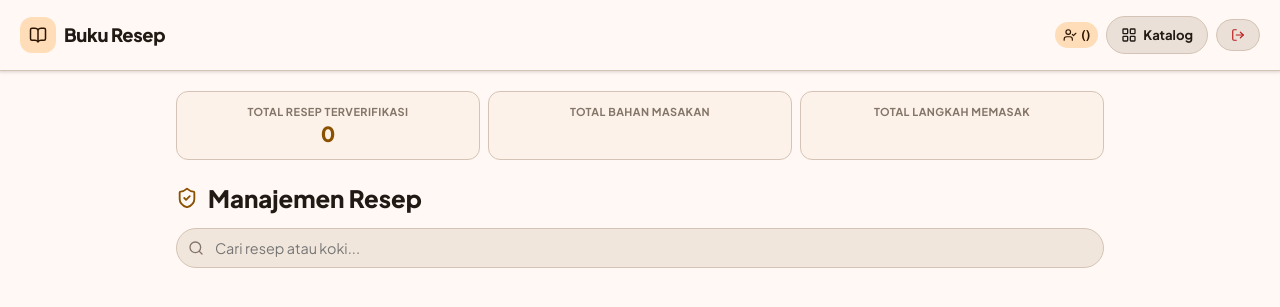
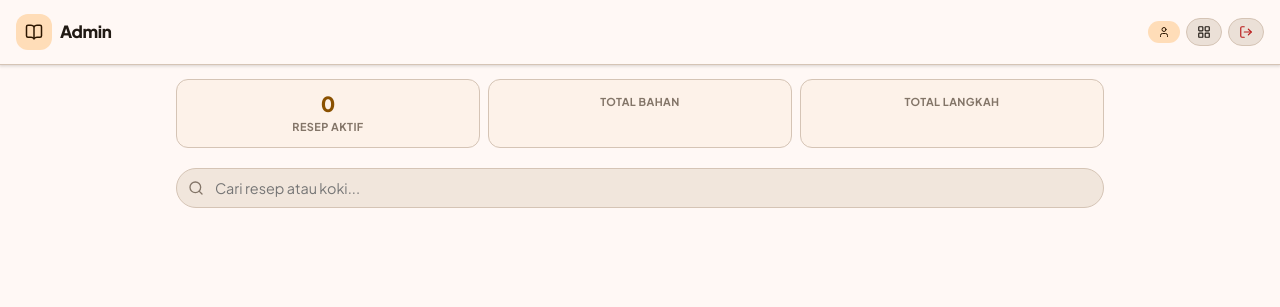
Before and after one commit to RizkiRay/recipe-m3-app, a FastAPI app: template templates/admin_dashboard.html in a window 1280 px wide. Shown: the top 307 px of the page. Run offline with FastAPI, Linux system fonts and the light colour scheme; the template is opened without the code that fills it, so the values that code supplies are empty.

Commit message:
style: declutter and refine Admin Dashboard appbar, metrics grid, and full-width search bar

```diff
--- a/templates/admin_dashboard.html
+++ b/templates/admin_dashboard.html
@@ -191,57 +191,52 @@
 <body>
 
   <!-- Top App Bar -->
-  <header class="top-app-bar">
+  <header class="top-app-bar" style="padding: 14px 16px; min-height: 64px;">
     <div class="brand-wrapper">
       <a href="/catalog" style="text-decoration: none; color: inherit; display: flex; align-items: center; gap: 8px;">
         <div class="brand-icon">
           <i data-lucide="book-open" style="width: 18px; height: 18px;"></i>
         </div>
-        <h1>Buku Resep</h1>
+        <h1 style="font-size: 1.05rem;">Admin</h1>
       </a>
     </div>
-    <div style="display: flex; align-items: center; gap: 8px;">
-      <span class="badge-count" style="background: var(--md-sys-color-primary-container); color: var(--md-sys-color-on-primary-container);">
-        <i data-lucide="user-check" style="width: 14px; height: 14px;"></i>
-        {{ user.username }} ({{ user.role|upper }})
+    <div style="display: flex; align-items: center; gap: 6px;">
+      <span class="badge-count" style="background: var(--md-sys-color-primary-container); color: var(--md-sys-color-on-primary-container); padding: 5px 10px; font-size: 0.72rem;">
+        <i data-lucide="user" style="width: 12px; height: 12px;"></i>
+        {{ user.username }}
       </span>
-      <a href="/catalog" class="btn-action">
-        <i data-lucide="layout-grid" style="width: 16px; height: 16px;"></i>
-        Katalog
+      <a href="/catalog" class="btn-action" style="padding: 6px 10px; font-size: 0.75rem;" title="Ke Katalog">
+        <i data-lucide="layout-grid" style="width: 14px; height: 14px;"></i>
       </a>
-      <a href="/logout" class="btn-action danger" title="Keluar">
+      <a href="/logout" class="btn-action danger" style="padding: 6px 10px;" title="Keluar">
         <i data-lucide="log-out" style="width: 14px; height: 14px;"></i>
       </a>
     </div>
   </header>
 
-  <main class="admin-container">
+  <main class="admin-container" style="padding-top: 14px;">
 
     <!-- Stats Row -->
     <div class="stats-grid">
       <div class="stat-card">
-        <span class="stat-label">Total Resep Terverifikasi</span>
         <span class="stat-value">{{ recipes|length }}</span>
+        <span class="stat-label">Resep Aktif</span>
       </div>
       <div class="stat-card">
-        <span class="stat-label">Total Bahan Masakan</span>
         <span class="stat-value">{{ total_ingredients }}</span>
+        <span class="stat-label">Total Bahan</span>
       </div>
       <div class="stat-card">
-        <span class="stat-label">Total Langkah Memasak</span>
         <span class="stat-value">{{ total_steps }}</span>
+        <span class="stat-label">Total Langkah</span>
       </div>
     </div>
 
     <!-- Header Actions & Search -->
-    <div class="admin-header">
-      <div class="admin-title">
-        <i data-lucide="shield-check" style="width: 22px; height: 22px; color: var(--md-sys-color-primary);"></i>
-        Manajemen Resep
-      </div>
-      <div class="search-wrapper" style="width: 100%; max-width: 100%;">
+    <div style="margin-bottom: 16px;">
+      <div class="search-wrapper" style="width: 100%;">
         <i data-lucide="search" class="search-icon" style="width: 16px; height: 16px;"></i>
-        <input type="text" id="recipeSearch" class="search-box" style="max-width: 100%;" placeholder="Cari resep atau koki..." oninput="filterRecipes()">
+        <input type="text" id="recipeSearch" class="search-box" style="width: 100%; max-width: 100%; padding-left: 38px;" placeholder="Cari resep atau koki..." oninput="filterRecipes()">
       </div>
     </div>
 
```
